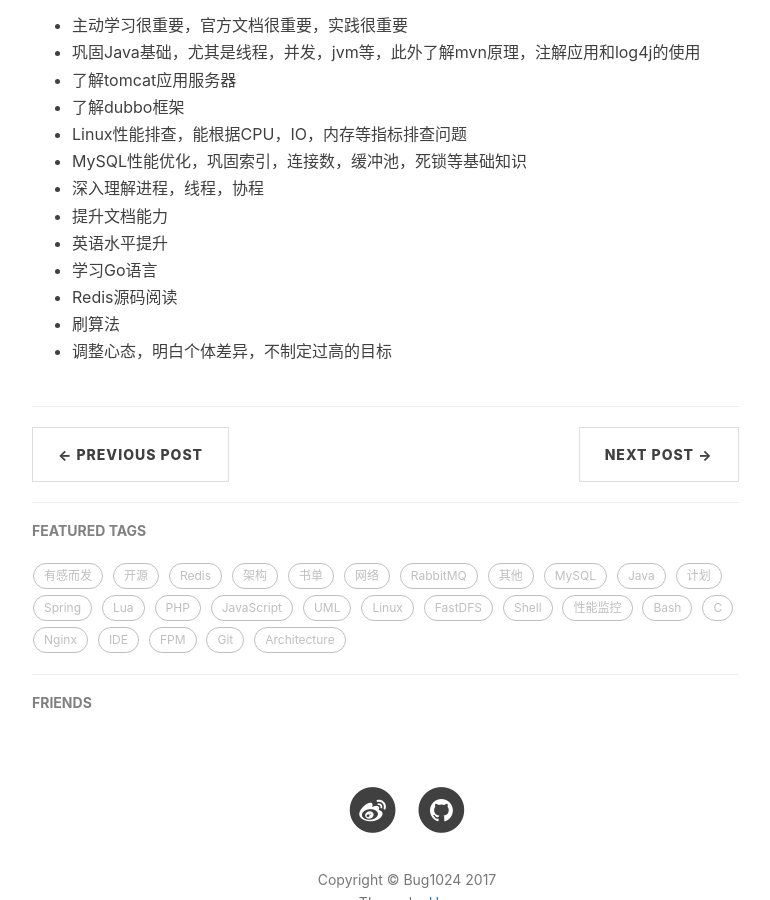
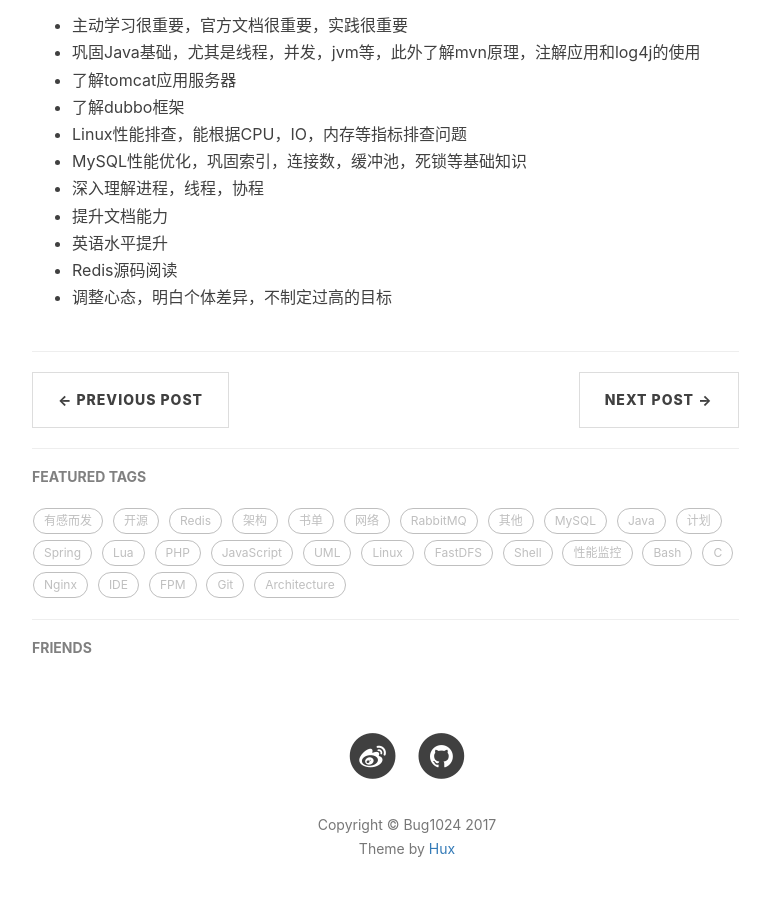
Before and after one commit to bug1024/jeet-blog, a Jekyll site: the page built from _posts/2017-03-08-2017plan.md, in a window 1280 px wide and 900 px high, scrolled down 2527 px. Shown: the whole window, without its empty margins (233-1003 px from the left). Built offline with Jekyll 4.4.1, drawn with Linux system fonts in a browser that asks for light colours; nearby versions of some CDN libraries; comment, search, counter and statistics services are not loaded.

Commit message:
updat plan

```diff
--- a/_posts/2017-03-08-2017plan.md
+++ b/_posts/2017-03-08-2017plan.md
@@ -81,7 +81,5 @@ tags:
 - 深入理解进程，线程，协程
 - 提升文档能力
 - 英语水平提升
-- 学习Go语言
 - Redis源码阅读
-- 刷算法
 - 调整心态，明白个体差异，不制定过高的目标
```
